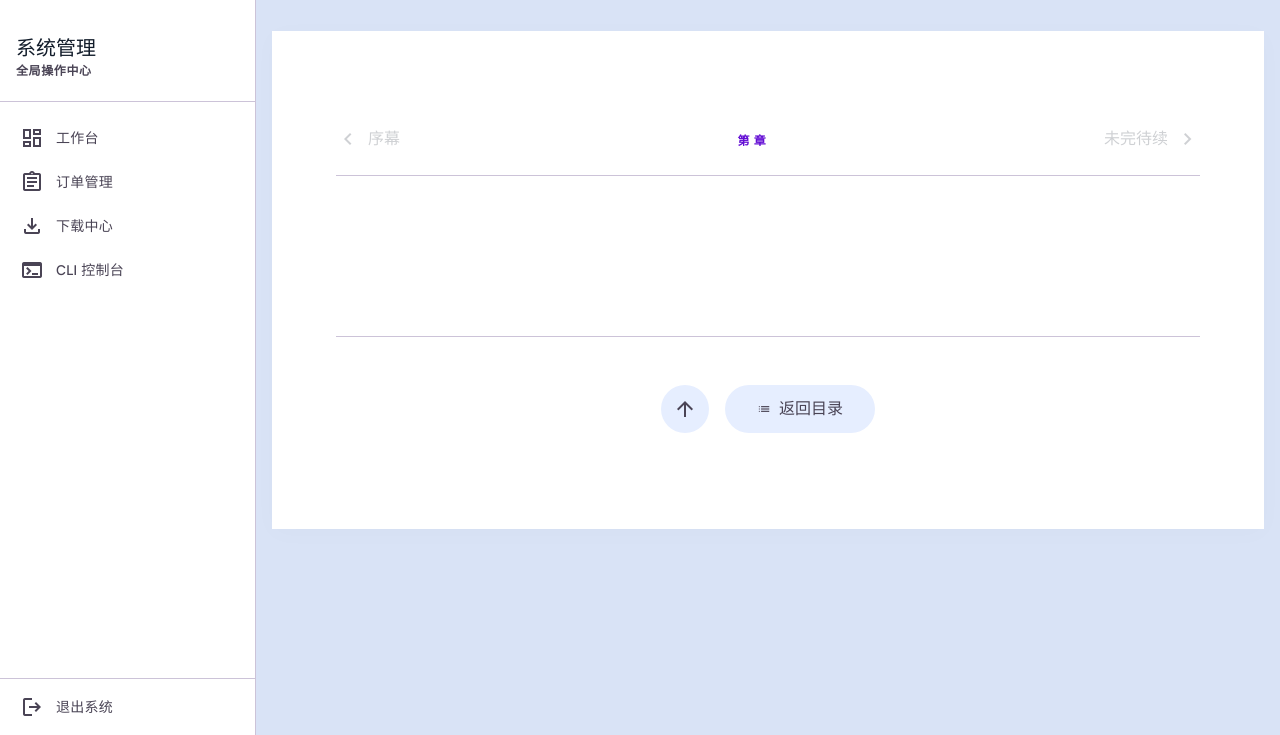
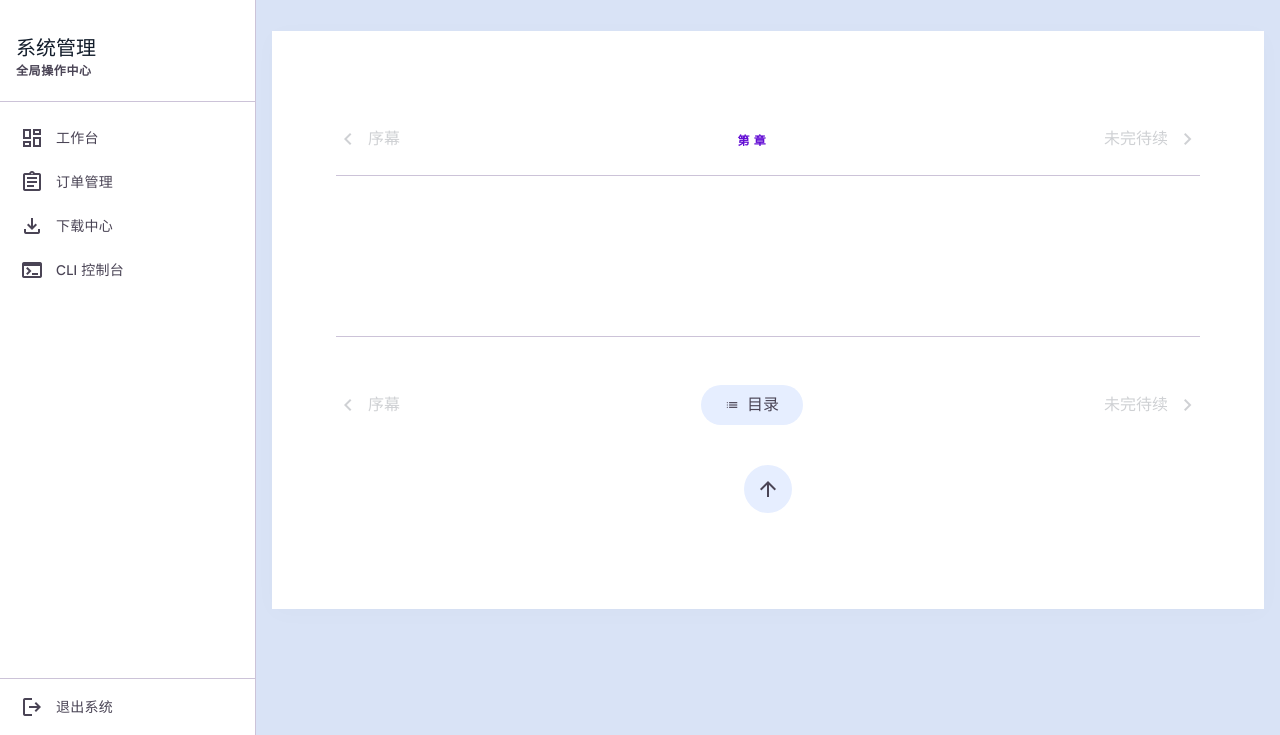
Before and after one commit to 1989zj/zj-matrix, a Python web app: template templates/chapter.html in a window 1280 px wide. Shown: the part 65-800 px from the top of the page. Run offline with Jinja, Linux system fonts and the light colour scheme; the template is opened without the code that fills it, so the values that code supplies are empty; some libraries are stand-ins or nearby versions.

Commit message:
feat: 正文底部添加上一章/下一章导航按钮

```diff
--- a/templates/chapter.html
+++ b/templates/chapter.html
@@ -53,14 +53,38 @@
         </div>
         {% endif %}
 
+        <!-- Bottom Navigation -->
+        <div class="flex justify-between items-center pt-12 pb-4 border-t border-outline-variant">
+            {% if prev %}
+            <a href="{{ url_for('novel.chapter_read', slug=slug, num=prev.num) }}" class="text-on-surface-variant hover:text-primary flex items-center gap-2 font-label-md transition-colors no-underline">
+                <span class="material-symbols-outlined">chevron_left</span> 上一章
+            </a>
+            {% else %}
+            <div class="opacity-20 flex items-center gap-2 font-label-md">
+                <span class="material-symbols-outlined">chevron_left</span> 序幕
+            </div>
+            {% endif %}
+
+            <a href="{{ url_for('novel.chapter_list', slug=slug) }}" class="px-6 py-2 rounded-full bg-surface-container text-on-surface-variant font-label-md hover:bg-surface-variant transition-all no-underline flex items-center gap-2">
+                <span class="material-symbols-outlined text-sm">list</span> 目录
+            </a>
+
+            {% if next %}
+            <a href="{{ url_for('novel.chapter_read', slug=slug, num=next.num) }}" class="text-on-surface-variant hover:text-primary flex items-center gap-2 font-label-md transition-colors no-underline">
+                下一章 <span class="material-symbols-outlined">chevron_right</span>
+            </a>
+            {% else %}
+            <div class="opacity-20 flex items-center gap-2 font-label-md">
+                未完待续 <span class="material-symbols-outlined">chevron_right</span>
+            </div>
+            {% endif %}
+        </div>
+
         <!-- Footer Actions -->
-        <div class="flex justify-center gap-4 pt-12 border-t border-outline-variant">
+        <div class="flex justify-center gap-4 pt-6">
             <button onclick="window.scrollTo({top: 0, behavior: 'smooth'})" class="w-12 h-12 rounded-full bg-surface-container flex items-center justify-center text-on-surface-variant hover:bg-primary-container hover:text-primary transition-all">
                 <span class="material-symbols-outlined">arrow_upward</span>
             </button>
-            <a href="{{ url_for('novel.chapter_list', slug=slug) }}" class="px-8 py-3 rounded-full bg-surface-container text-on-surface-variant font-label-md hover:bg-surface-variant transition-all no-underline flex items-center gap-2">
-                <span class="material-symbols-outlined text-sm">list</span> 返回目录
-            </a>
             {% if current_role == 'admin' %}
             <a href="{{ url_for('novel.chapter_edit', slug=slug, num=chapter.num) }}" class="px-8 py-3 rounded-full bg-primary text-on-primary font-label-md hover:opacity-90 transition-all no-underline flex items-center gap-2 shadow-md">
                 <span class="material-symbols-outlined text-sm">edit</span> 立即修改
```
